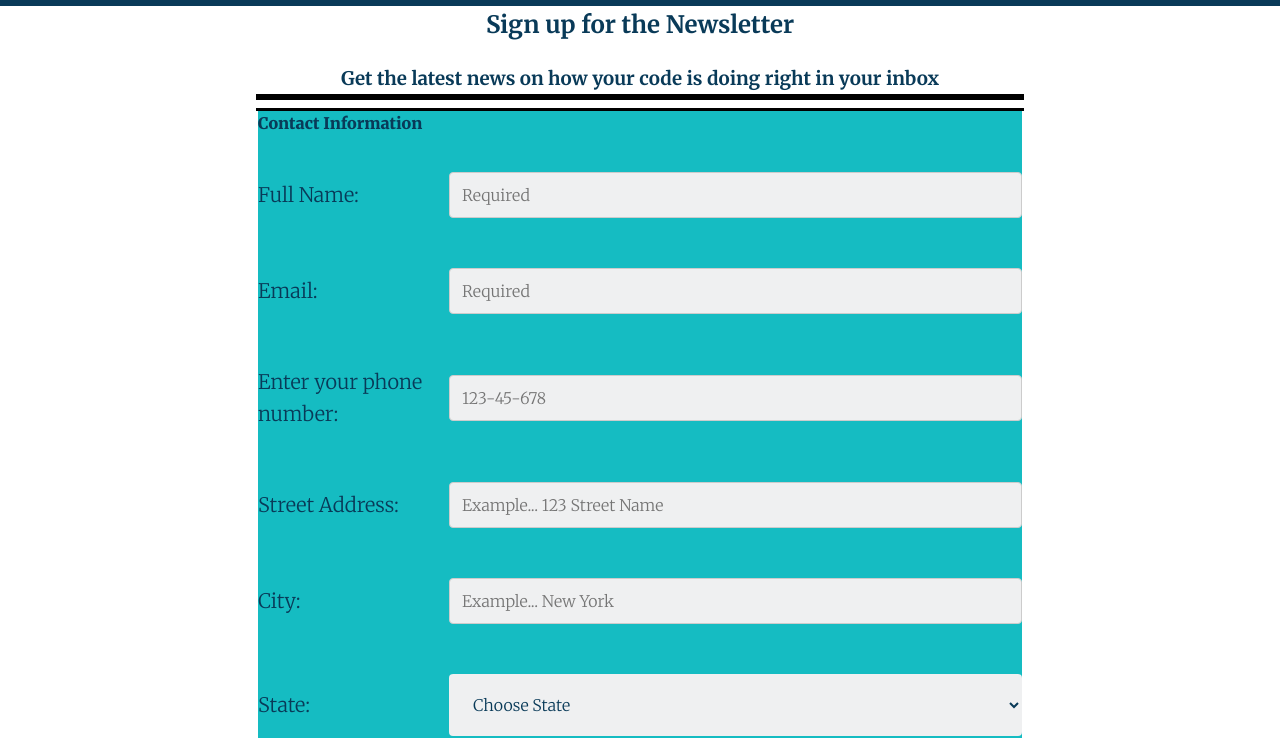
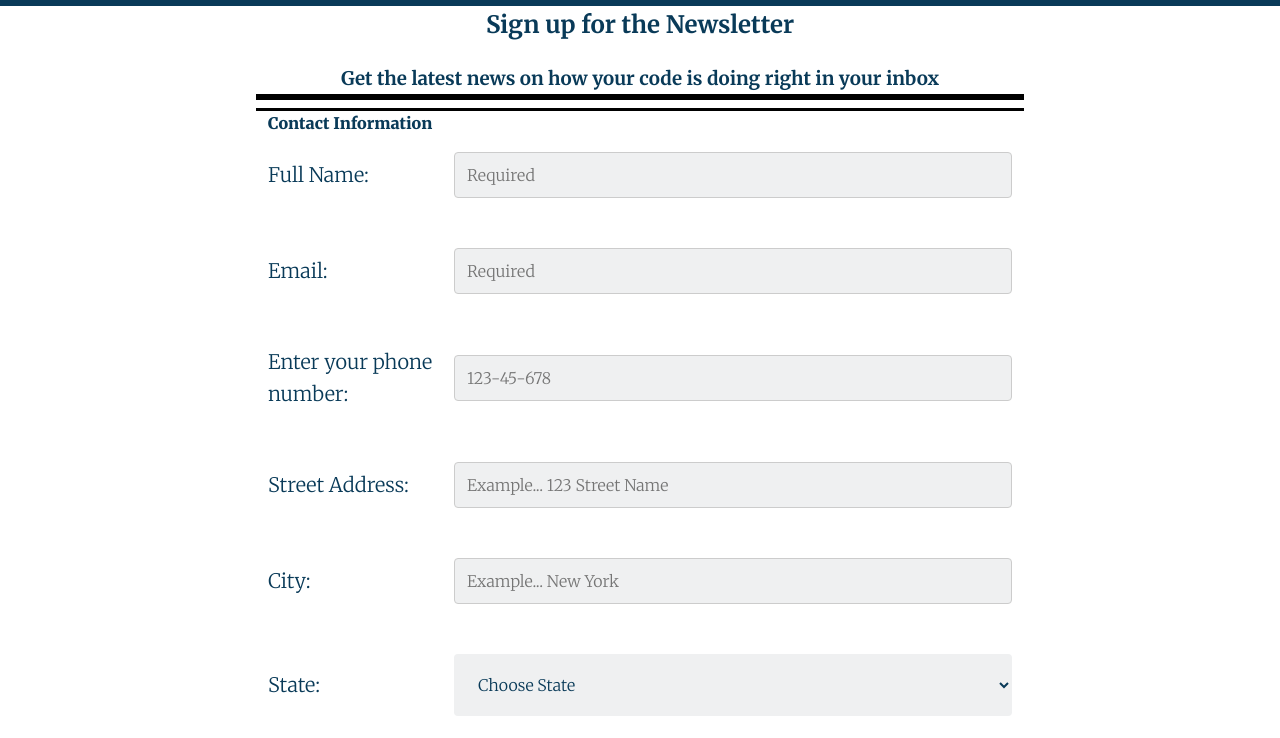
Before and after one commit to MattHill94/Online_registration_form, a plain HTML site: page index.html in a window 1280 px wide. Shown: the part 88-826 px from the top of the page. Drawn offline with Linux system fonts and the light colour scheme.

Commit message:
Update index.html

```diff
--- a/index.html
+++ b/index.html
@@ -20,15 +20,14 @@
     </header>
     <div class="flex-container">
 
-        <div>
+        <div class="banner">
             <h2>Sign up for the Newsletter</h2>
             <h3>Get the latest news on how your code is doing right in your inbox</h3>
         </div>
         <form action="index.html" method="POST">
 
-            <fieldset class="contact">
-                <br>
-                <legend class="legend-main">Contact Information</legend>
+            <fieldset class="fieldset-1">
+                <legend>Contact Information</legend>
 
                 <div class="item">
                     <label for="full-name"> Full Name:</label>
```
